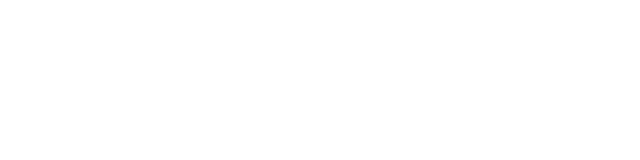
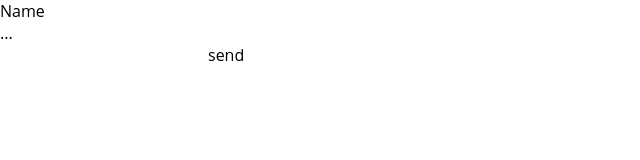
Before and after one commit to DankAvHi/chat, a React (Vite) app in the folder chat-client/: page / in a window 1280 px wide. Shown: the top 160 px of the page, without its empty margins (0-640 px from the left). Built offline with nearby package versions, Linux system fonts and the light colour scheme.

Commit message:
[add] global styles to app, some proto of layout

```diff
--- a/chat-client/src/app/App.tsx
+++ b/chat-client/src/app/App.tsx
@@ -1,5 +1,31 @@
+import { GlobalStyles } from "./styles";
+
 function App() {
-    return <div className="App"></div>;
+    return (
+        <>
+            <GlobalStyles />
+            <div className="App">
+                <ul>
+                    <li></li>
+                </ul>
+                <main>
+                    <header>
+                        <h2>Name</h2>
+                        <div>
+                            <button>...</button>
+                        </div>
+                    </header>
+
+                    <div></div>
+
+                    <form>
+                        <input type="text" />
+                        <button>send</button>
+                    </form>
+                </main>
+            </div>
+        </>
+    );
 }
 
 export default App;
```
